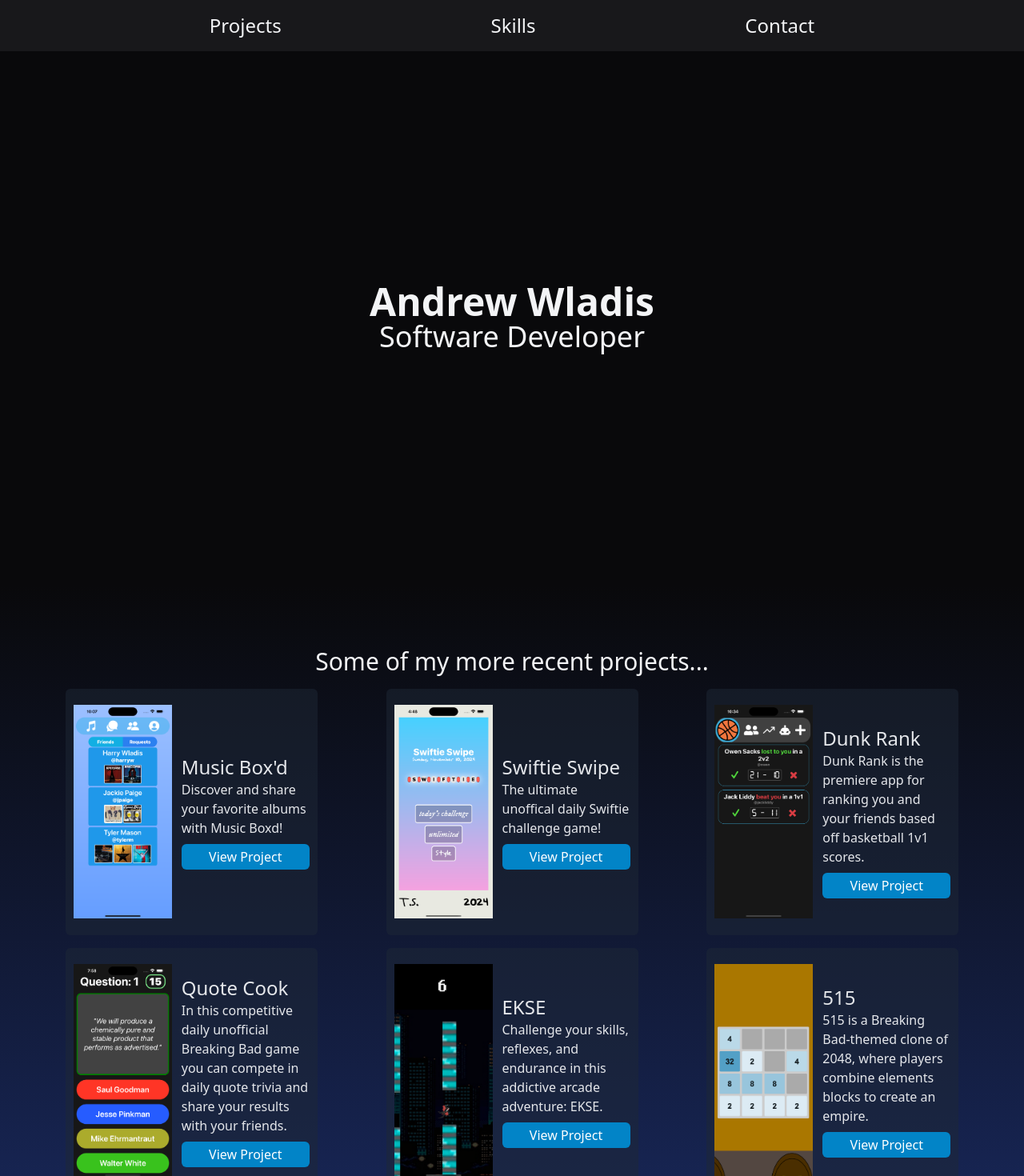
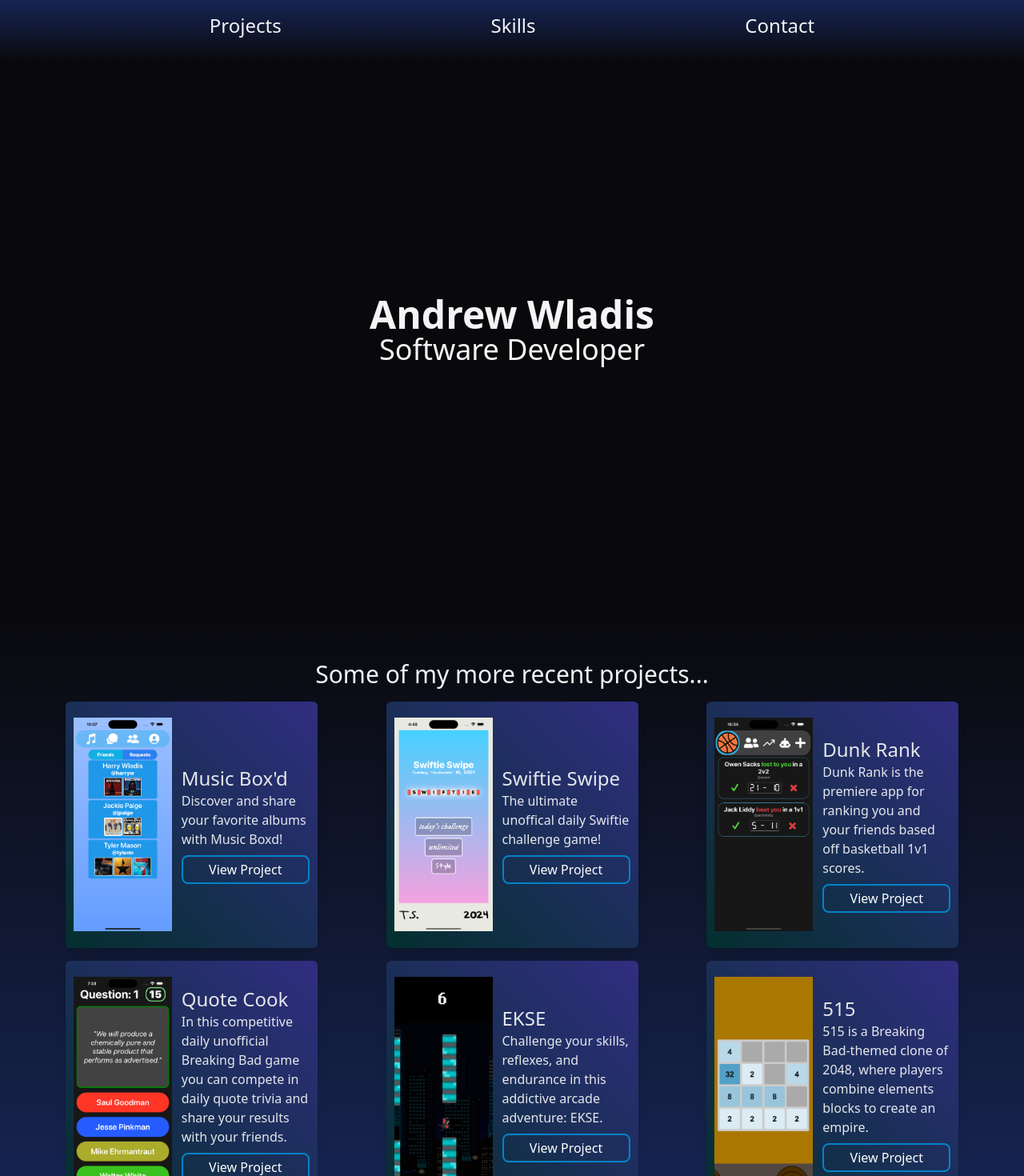
Before and after one commit to AndrewWladis/new-next-portfolio, a Next.js app: page / in a window 1280 px wide. Shown: the top 1470 px of the page at 80% size. Built offline with nearby package versions, Linux system fonts and the light colour scheme.

Commit message:
Improved styling and gradients on Navbar and projects

```diff
--- a/src/app/page.tsx
+++ b/src/app/page.tsx
@@ -24,7 +24,7 @@
 
   return (
     <main className="w-full bg-zinc-950 scroll-smooth h-screen">
-      <nav className="w-full sticky top-0 flex items-center justify-evenly bg-zinc-900 h-fit">
+      <nav className="w-full sticky top-0 flex items-start justify-evenly bg-gradient-to-b from-blue-950 to-transparent" style={{ height: '10%' }}>
         <a href="#projects">
           <p className="text-gray-100 text-2xl font-sans py-4">Projects</p>
         </a>
@@ -78,7 +78,7 @@
                   null
                 ) : (
                   <div
-                    className="flex flex-row items-center justify-center bg-gray-800 bg-opacity-50 p-1 mx-1 my-2 rounded-md duration-500 ease-in-out hover:bg-opacity-100"
+                    className="flex flex-row items-center justify-center bg-gradient-to-bl from-indigo-900 to-teal-950 p-1 mx-1 my-2 rounded-md shadow-lg duration-500 ease-in-out hover:bg-opacity-100"
                     style={{
                       minWidth: 315
                     }}
@@ -98,7 +98,7 @@
                     <div className='flex flex-col justify-center h-full'>
                       <p className="text-gray-200 text-2xl font-sans text-left font-medium">{item.name}</p>
                       <p className="text-gray-200 text-m font-sans text-left w-40">{item.description}</p>
-                      <button className="bg-sky-600 text-gray-100 font-sans text-m p-1 rounded-md mt-2 duration-300 ease-in-out  hover:bg-sky-700">
+                      <button className="border-2 border-sky-600 text-gray-100 font-sans text-m p-1 rounded-lg mt-2 duration-300 ease-in-out  hover:bg-sky-900">
                         <a className="text-white text-l font-sans text-left py-2" href={item.link} target="_blank">View Project</a>
                       </button>
                     </div>
```
